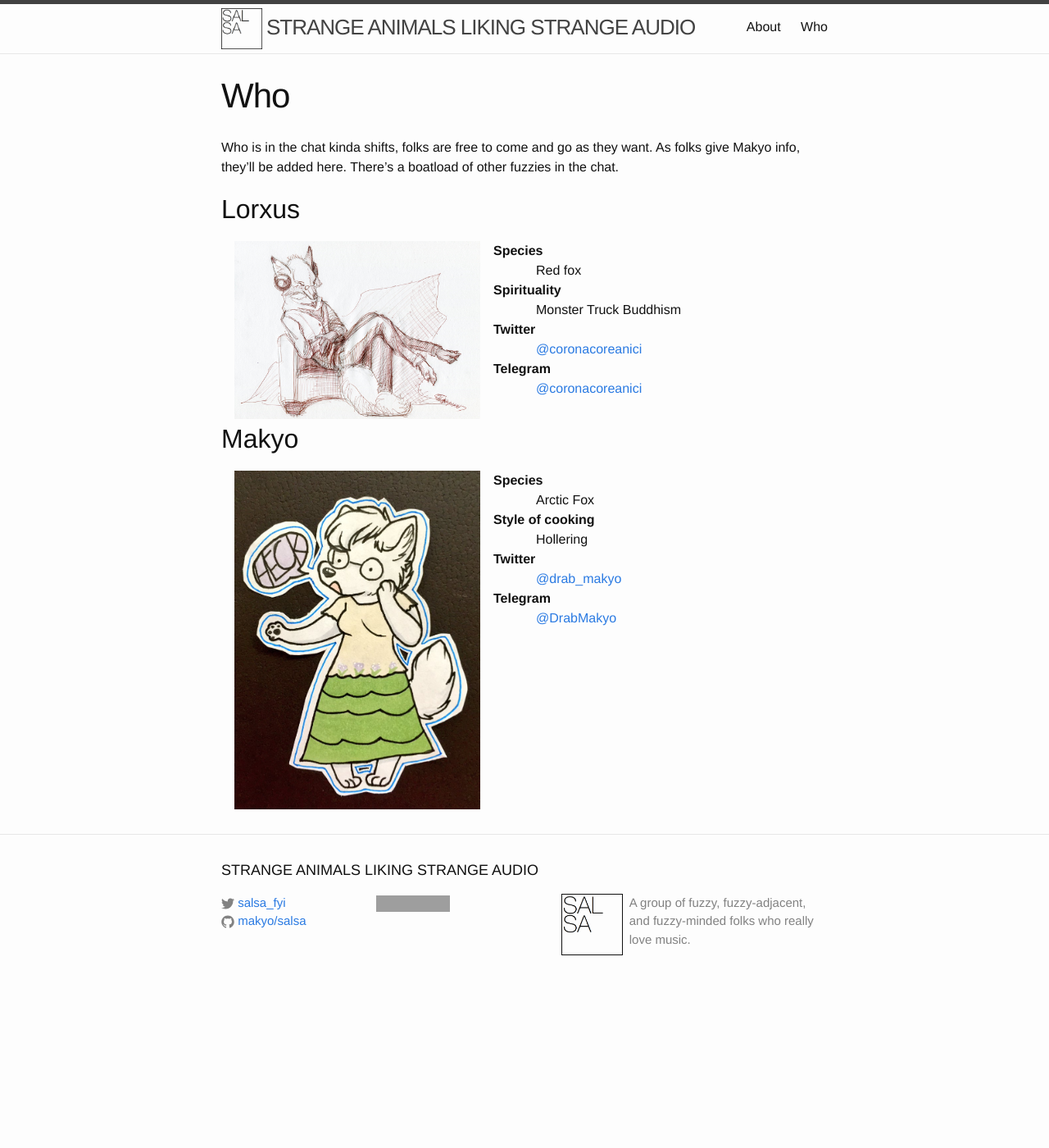
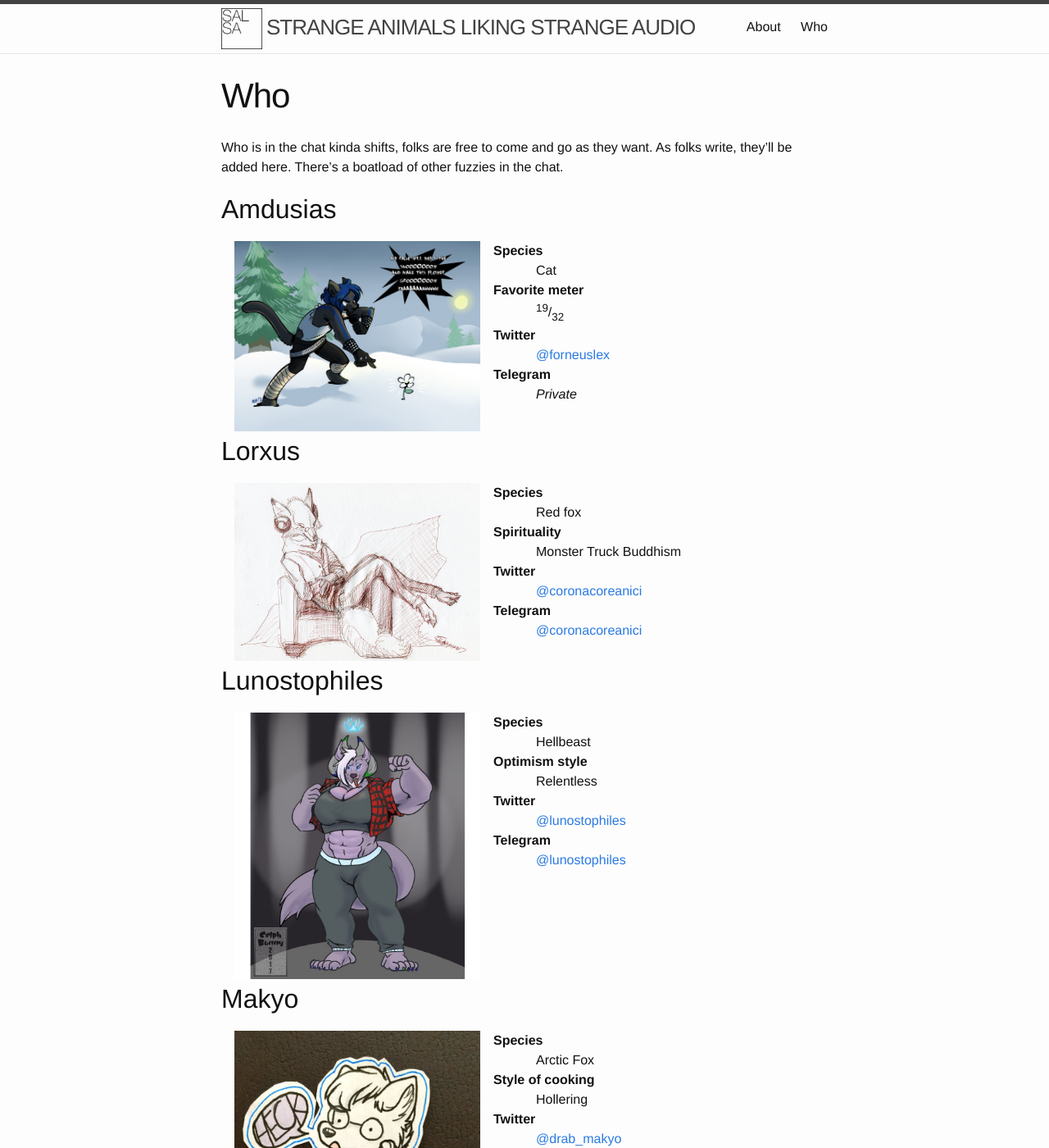
Before and after one commit to makyo/salsa, a Jekyll site: the page built from who.md, in a window 1280 px wide and 1400 px high. Shown: the whole window at 82% size. Built offline with Jekyll 4.4.1, drawn with Linux system fonts in a browser that asks for light colours; grey boxes are pictures that could not be loaded.

```diff
--- a/who.md
+++ b/who.md
@@ -24,7 +24,23 @@ dd {
 }
 </style>
 
-Who is in the chat kinda shifts, folks are free to come and go as they want. As folks give Makyo info, they'll be added here. There's a boatload of other fuzzies in the chat.
+Who is in the chat kinda shifts, folks are free to come and go as they want. As folks write, they'll be added here. There's a boatload of other fuzzies in the chat.
+
+## Amdusias
+
+![Amdusias](/assets/who/amdusias.jpg){: class="who" }
+
+Species
+:   Cat
+
+Favorite meter
+:   <sup>19</sup>/<sub>32</sub>
+
+Twitter
+:   [@forneuslex](https://twitter.com/forneuslex)
+
+Telegram
+:   *Private*
 
 ## Lorxus
 
@@ -42,6 +58,22 @@ Twitter
 Telegram
 :   [@coronacoreanici](https://t.me/coronacoreanici)
 
+## Lunostophiles
+
+![Lunostophiles](/assets/who/lunostophiles.jpg){: class="who" }
+
+Species
+:   Hellbeast
+
+Optimism style
+:   Relentless
+
+Twitter
+:   [@lunostophiles](https://twitter.com/lunostophiles)
+
+Telegram
+:   [@lunostophiles](https://t.me/lunostophiles)
+
 ## Makyo
 
 ![Makyo](/assets/who/makyo.jpg){: class="who" }
```
Also changed, not shown: _data/weekly-2017-07-09.csv (added, +24 -0 lines), _posts/2017-07-09-salsa-weekly.md (added, +25 -0 lines), assets/who/amdusias.jpg (added), assets/who/lunostophiles.jpg (added).
